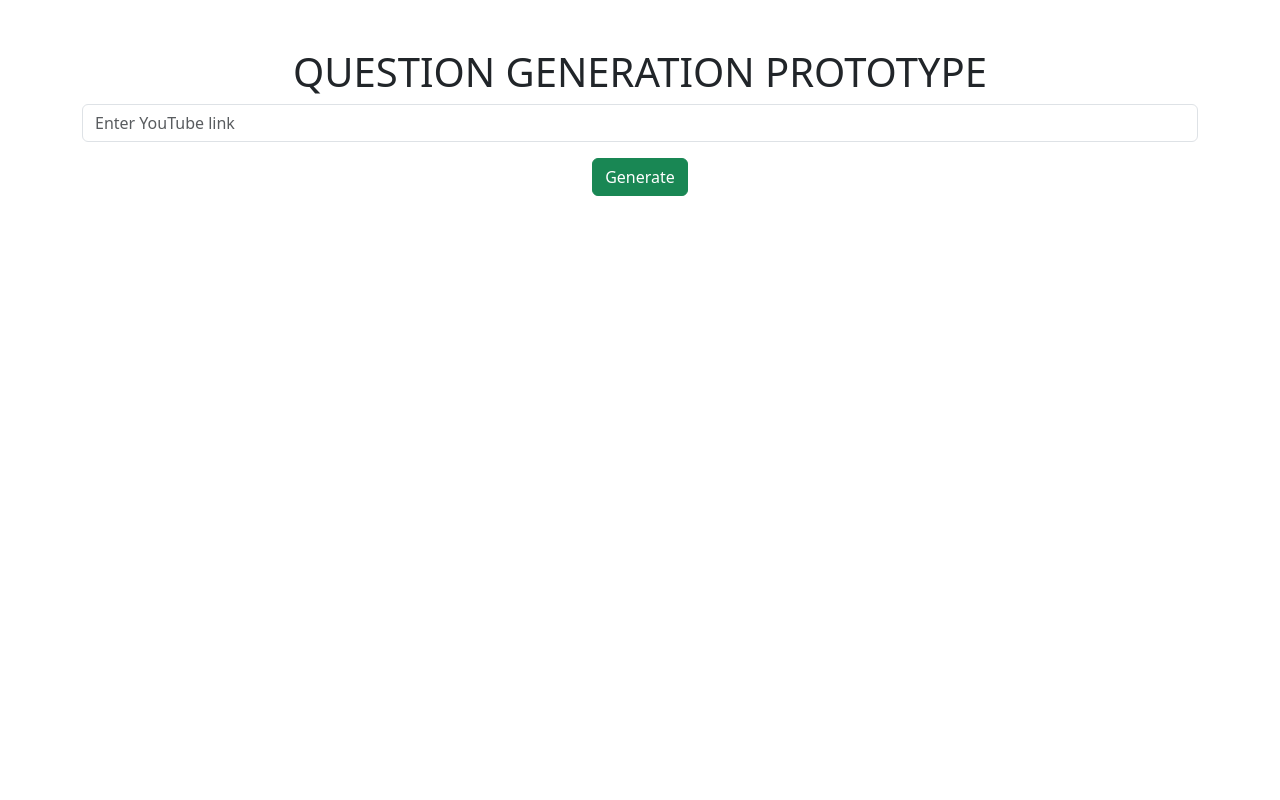
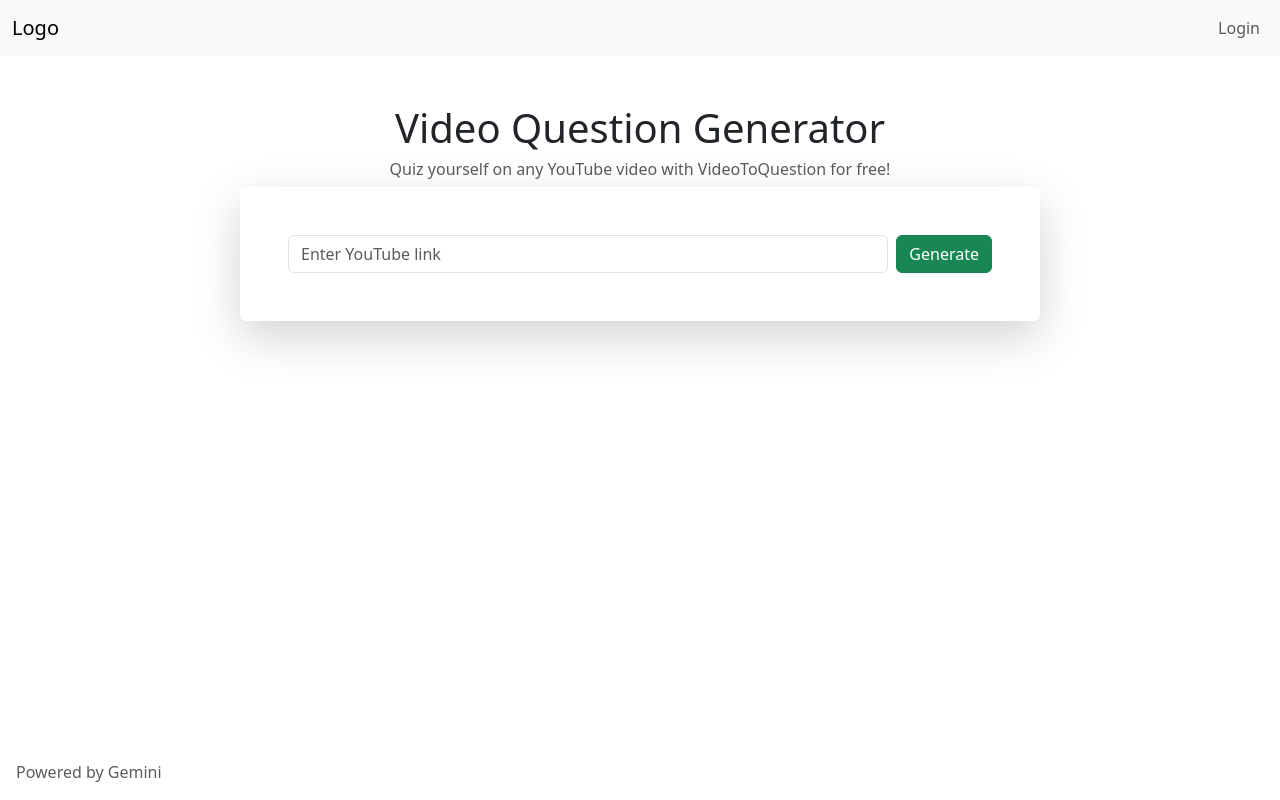
Before and after one commit to MuthannaKhogali/Honours, a Vue app: page / in a window 1280 px wide. Built offline with nearby package versions, Linux system fonts and the light colour scheme.

Commit message:
added some text and box around

```diff
--- a/src/views/home.vue
+++ b/src/views/home.vue
@@ -1,22 +1,40 @@
 <template>
+  <nav class="navbar navbar-expand-lg navbar-light bg-light">
+    <div class="container-fluid">
+      <a class="navbar-brand" href="#">Logo</a>
+      <button class="navbar-toggler" type="button" data-bs-toggle="collapse" data-bs-target="#navbarNav" aria-controls="navbarNav" aria-expanded="false" aria-label="Toggle navigation">
+        <span class="navbar-toggler-icon"></span>
+      </button>
+      <div class="collapse navbar-collapse" id="navbarNav">
+        <ul class="navbar-nav ms-auto">
+          <li class="nav-item">
+            <a class="nav-link" href="#">Login</a>
+          </li>
+        </ul>
+      </div>
+    </div>
+  </nav>
+
   <div class="container mt-5 text-center">
-    <h1>QUESTION GENERATION PROTOTYPE</h1>
-    <div class="mb-3">
-      <form @submit.prevent="extractVideoId">
+    <h1>Video Question Generator</h1>
+    <h6 class ="text-muted">Quiz yourself on any YouTube video with VideoToQuestion for free!</h6>
+    <div class="mb-3 d-flex justify-content-center">
+        <form @submit.prevent="extractVideoId" class="d-flex shadow-lg p-5 rounded" style="max-width: 800px; width: 100%;">
           <input
             v-model="youtubeLink"
             type="text"
-          class="form-control"
+            class="form-control me-2"
             id="exampleLink"
             placeholder="Enter YouTube link"
           />
-        <button type="submit" class="btn btn-success mt-3">Generate</button>
+          <button type="submit" class="btn btn-success">Generate</button>
         </form>
+      </div>
       <div v-if="videoId" class="mt-3">
-        <p>Video ID:{{ videoId }}</p>
+        <p>Video ID: {{ videoId }}</p>
       </div>
     </div>
-  </div>
+    <p class="position-absolute bottom-0 start-0 ms-3 mb-3 text-muted">Powered by Gemini</p>
 </template>
 
 <script>
@@ -30,7 +48,7 @@ export default {
     };
   },
   methods: {
-    //uses regex and match to find a youtube video and extracts vid id
+    // uses regex and match to find a youtube video and extracts vid id
     extractVideoId() {
       const regex = /(?:https?:\/\/)?(?:www\.)?youtube\.com\/.*v=([^&\s]+)|youtu\.be\/([^&\s]+)/;
       const match = this.youtubeLink.match(regex);
@@ -38,7 +56,6 @@ export default {
         this.videoId = match[1] || match[2];
       } else {
         this.videoId = null;
-        alert("wrong youtube link");
       }
     },
   },
```
Also changed, not shown: 1 other file (tests, documents, lock files or other folders). Lines whose indentation alone changed are shown as unchanged.
